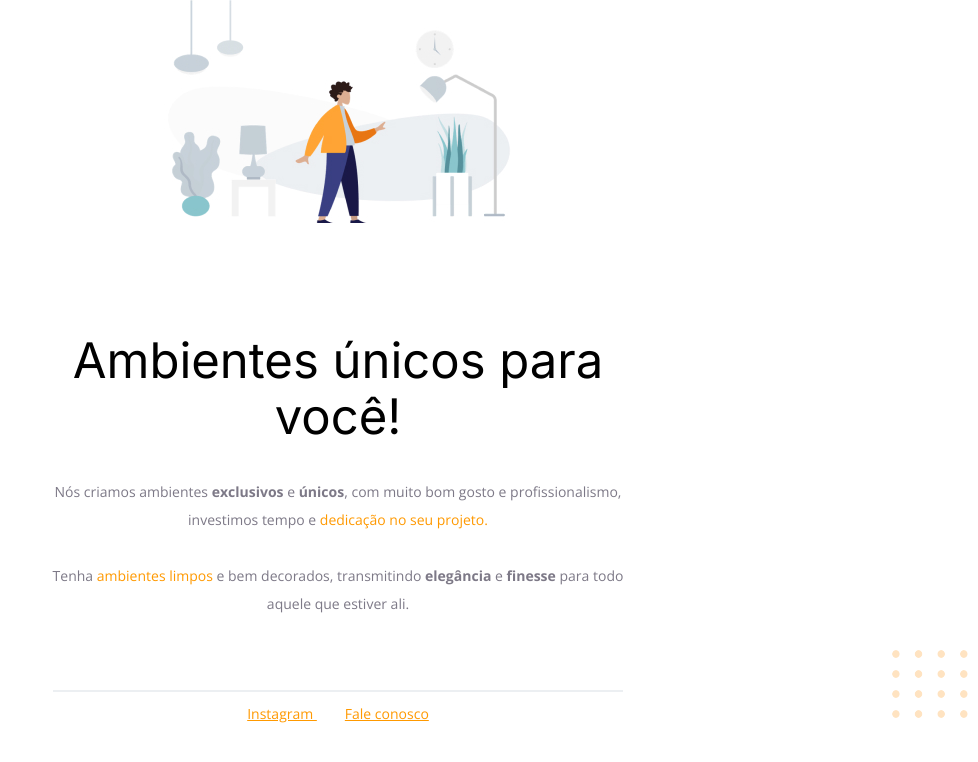
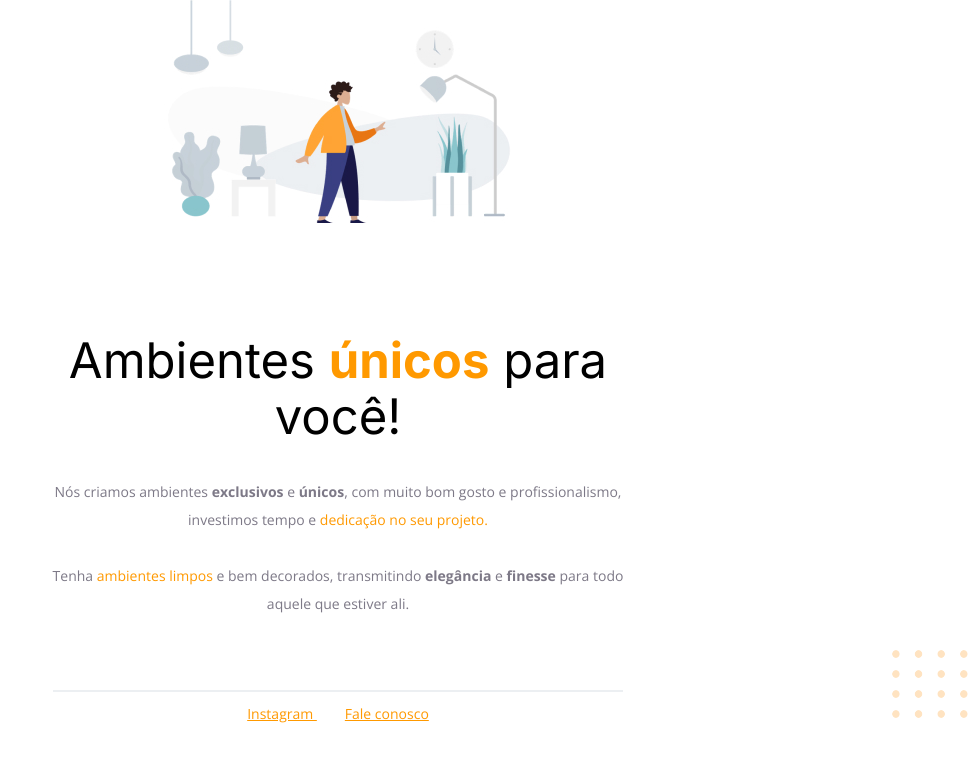
Before and after one commit to mikejonesbr/desafioRocketsState02, a plain HTML site: page index.html in a window 1280 px wide. Shown: the whole page, without its empty margins (302-1280 px from the left). Drawn offline with nearby package versions, Linux system fonts and the light colour scheme.

Commit message:
Add files via upload

```diff
--- a/index.html
+++ b/index.html
@@ -24,7 +24,7 @@
         src="images/img1.jpg"
         alt="Desenho de uma pessoa vestindo uma camisa amarela em uma sala com Móveis"/>
 
-      <h1>Ambientes únicos para você!</h1>
+      <h1>Ambientes <span>únicos</span> para você!</h1>
 
       <p>
         Nós criamos ambientes <strong>exclusivos</strong> e <strong>únicos</strong>, com muito
```
